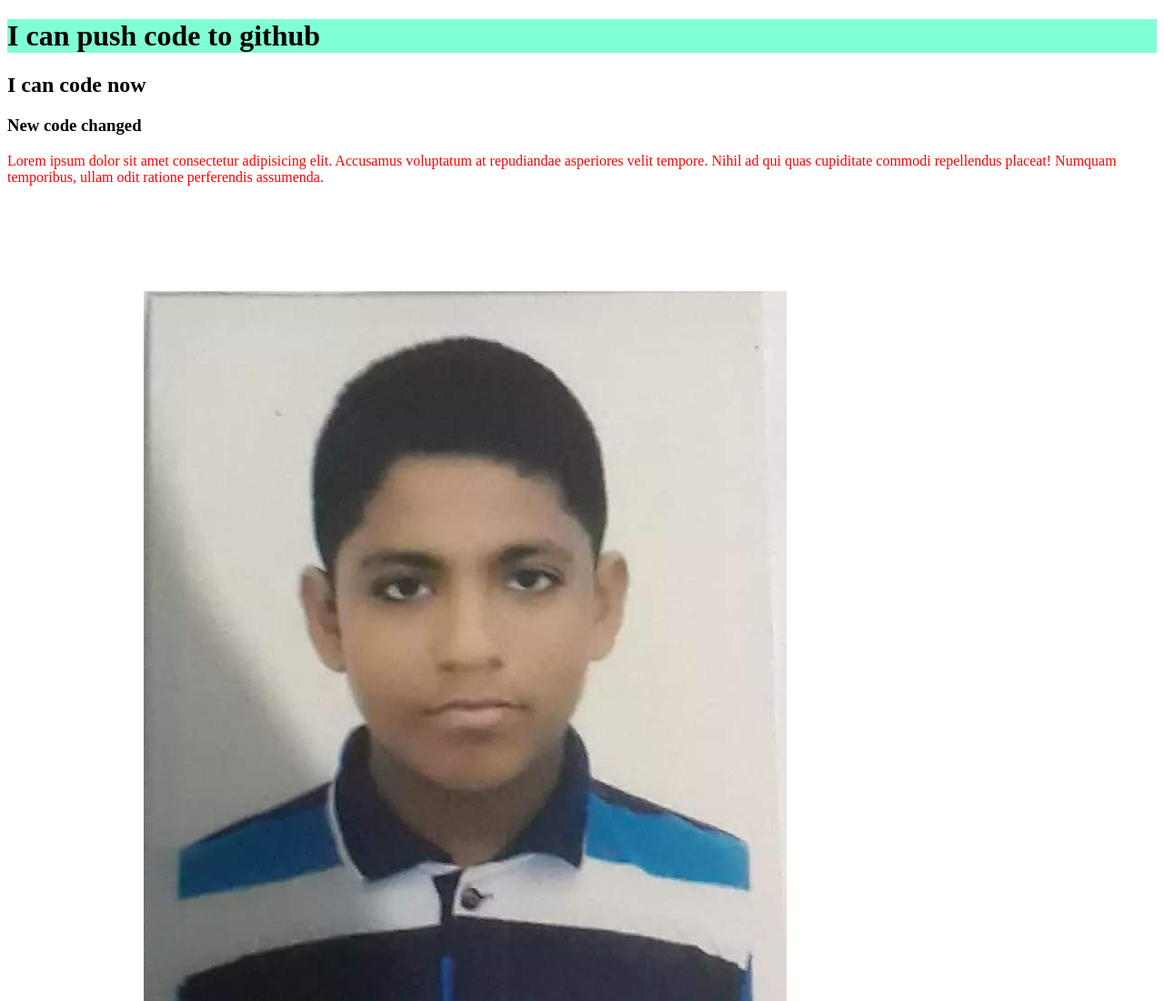
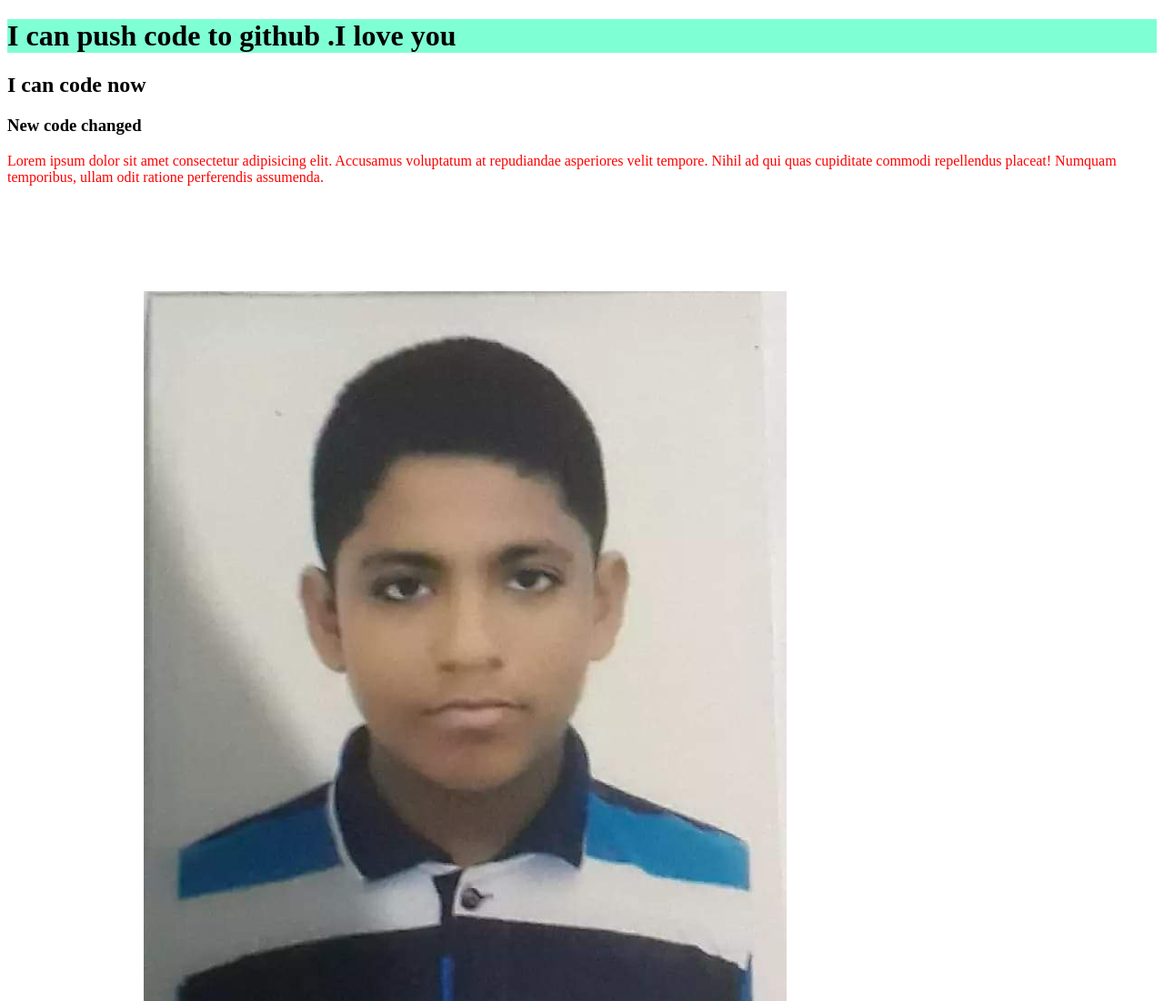
Before and after one commit to MR-NOKIB/my-second-repo, a plain HTML site: page index.html in a window 1280 px wide. Shown: the top 1100 px of the page at 91% size. Drawn offline with Linux system fonts and the light colour scheme.

Commit message:
h1 edited

```diff
--- a/index.html
+++ b/index.html
@@ -7,7 +7,7 @@
     <link rel="stylesheet" href="style.css">
 </head>
 <body>
-    <h1>I can push code to github</h1>
+    <h1>I can push code to github .I love you</h1>
     <h2>I can code now</h2>
     <h3>New code changed</h3>
     <p>Lorem ipsum dolor sit amet consectetur adipisicing elit. Accusamus voluptatum at repudiandae asperiores velit tempore. Nihil ad qui quas cupiditate commodi repellendus placeat! Numquam temporibus, ullam odit ratione perferendis assumenda.</p>
```
